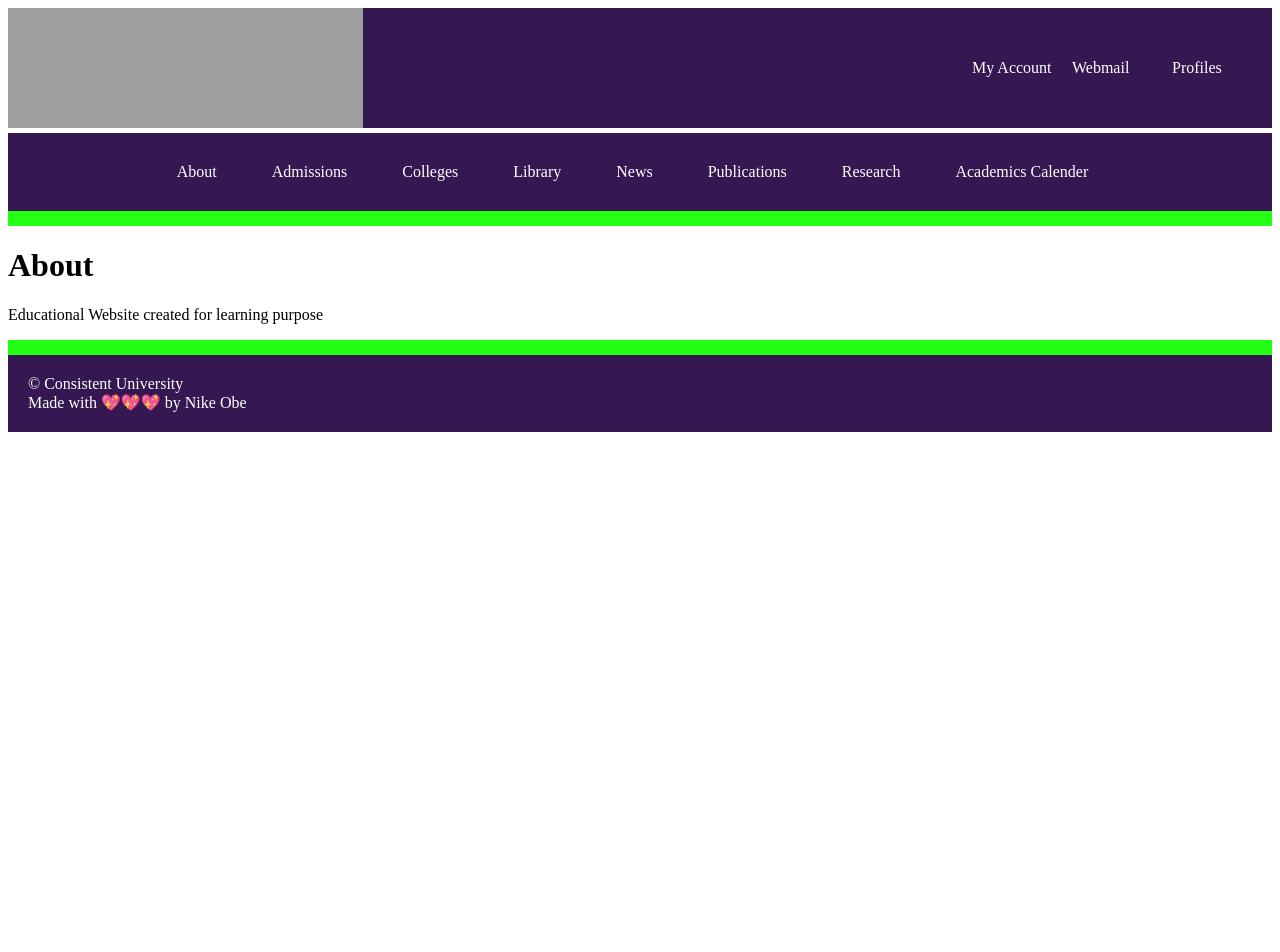
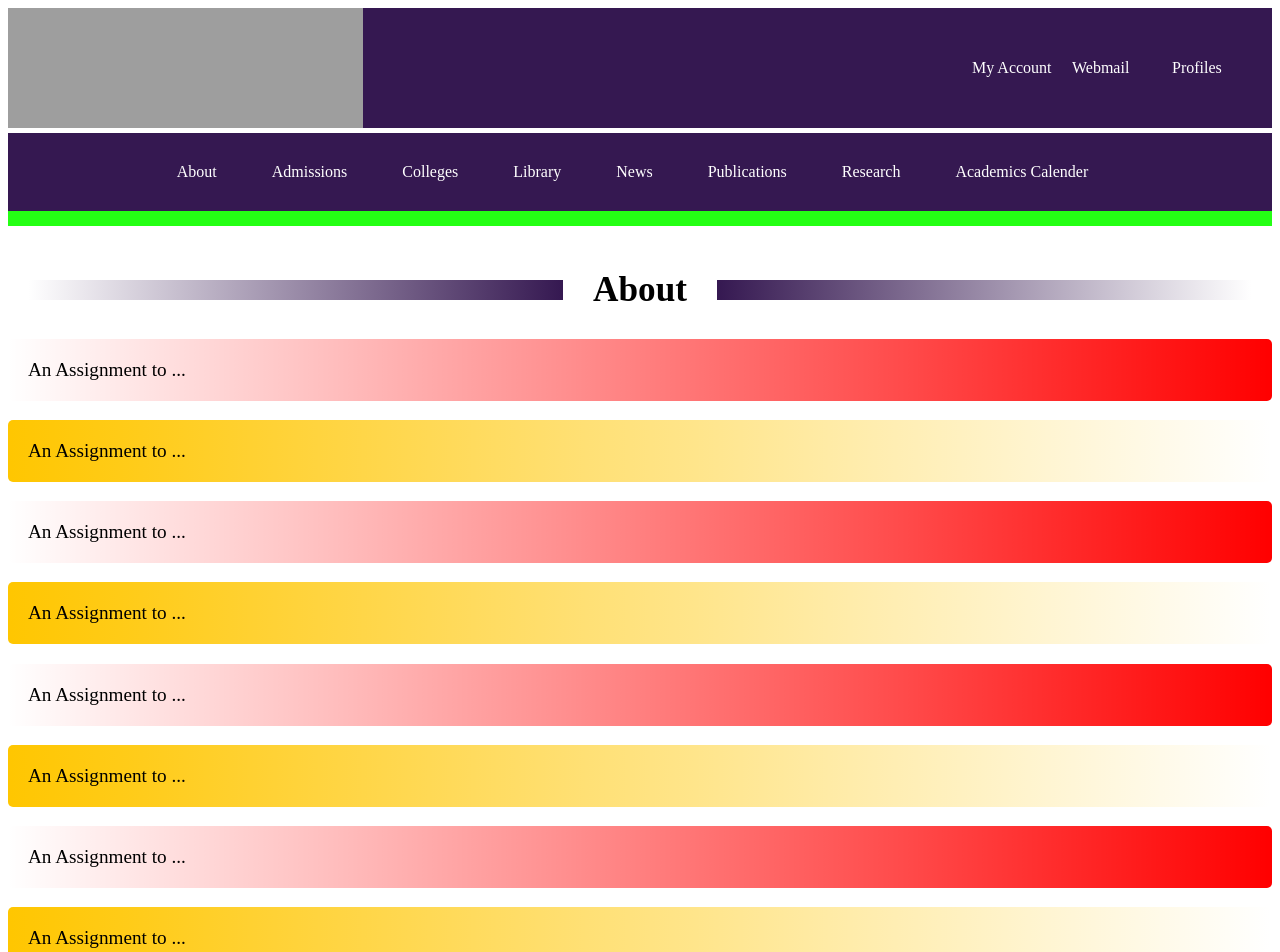
Before and after one commit to Oluwasetemi/consistent-university, a Next.js app: page /about in a window 1280 px wide. Shown: the top 952 px of the page. Before the commit the page ends 800 px from the top, so only its background shows below. Built offline with nearby package versions, Linux system fonts and the light colour scheme; grey boxes are pictures that could not be loaded.

Commit message:
fixed the about page

```diff
--- a/pages/about.js
+++ b/pages/about.js
@@ -5,7 +5,52 @@ export default () => (
   <div>
     <Header />
     <h1>About</h1>
-    <p>Educational Website created for learning purpose</p>
+    <p>An Assignment to ...</p>
+    <p>An Assignment to ...</p>
+    <p>An Assignment to ...</p>
+    <p>An Assignment to ...</p>
+    <p>An Assignment to ...</p>
+    <p>An Assignment to ...</p>
+    <p>An Assignment to ...</p>
+    <p>An Assignment to ...</p>
+    <p>An Assignment to ...</p>
     <Footer />
+    <style jsx >
+      {`h1 {
+        font-size:2.2em;
+        padding: 20px;
+        display: grid;
+        grid-template-columns: 1fr auto 1fr;;
+        grid-gap: 30px;
+        align-items: center;
+        margin-bottom: -10px;
+      }
+
+      h1:before, h1:after {
+        display: block;
+        content: '';
+        height: 20px;
+        background: linear-gradient(to var(--direction, left), #351851, transparent );
+      }
+
+      h1:after {
+        --direction: right;
+      }
+
+      p {
+        padding: 20px;
+        background: linear-gradient(to var(--direction, left), var(--yellow, red), transparent );
+        border-radius: 5px;
+        font-size:1.2em;
+        font-weight: 300;
+      }
+
+      p:nth-child(2n) {
+        --yellow: #ffc600;
+        --direction: right;
+      }
+
+     `}
+    </style>
   </div>
 )
```
